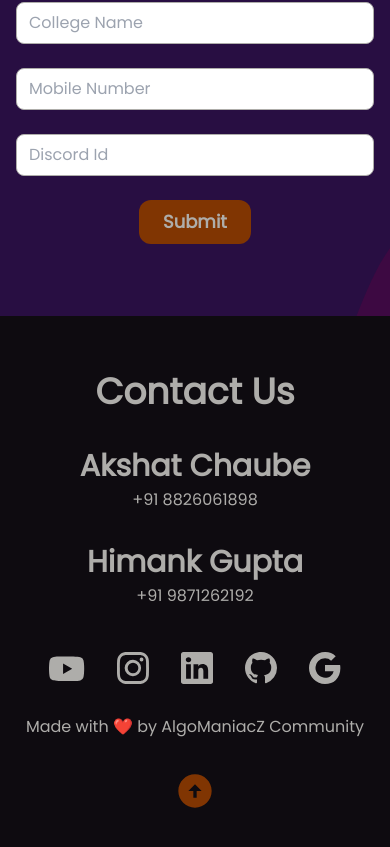
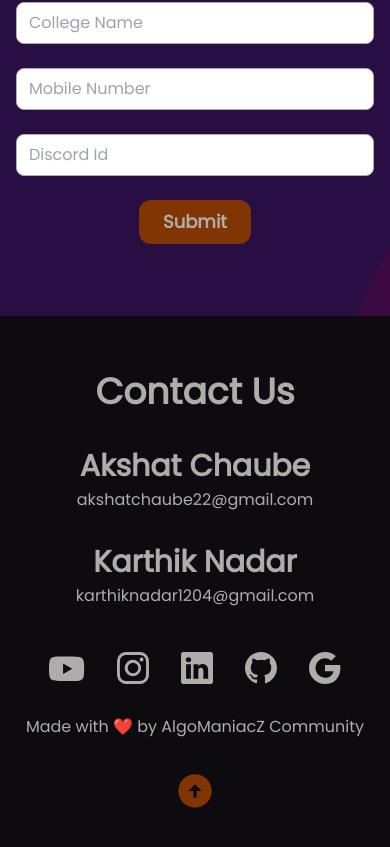
Before and after one commit to AlgoManiacZ/AlgoManiacZ_Revamped, a React (Vite) app in the folder algoManiacZ/: page / in a window 390 px wide. Shown: the part 4649-5496 px from the top of the page. Built offline with nearby package versions, Linux system fonts and the light colour scheme.

Commit message:
Phone Number have been replaced with email id

```diff
--- a/algoManiacZ/src/components/Footer/Footer.jsx
+++ b/algoManiacZ/src/components/Footer/Footer.jsx
@@ -21,12 +21,12 @@ export default function Footer() {
         <div className="flex flex-col md:flex-row items-center justify-between text-text mb-6">
           <div className="text-center flex-1 my-3">
             <h3 className="text-3xl font-bold mb-1">Akshat Chaube</h3>
-            <p className="mb-2">+91 8826061898</p>
+            <p className="mb-2">akshatchaube22@gmail.com</p>
           </div>
 
           <div className="text-center flex-1 my-3">
-            <h3 className="text-3xl font-bold mb-1">Himank Gupta</h3>
-            <p className="mb-2">+91 9871262192</p>
+            <h3 className="text-3xl font-bold mb-1">Karthik Nadar</h3>
+            <p className="mb-2">karthiknadar1204@gmail.com</p>
           </div>
         </div>
 
```
